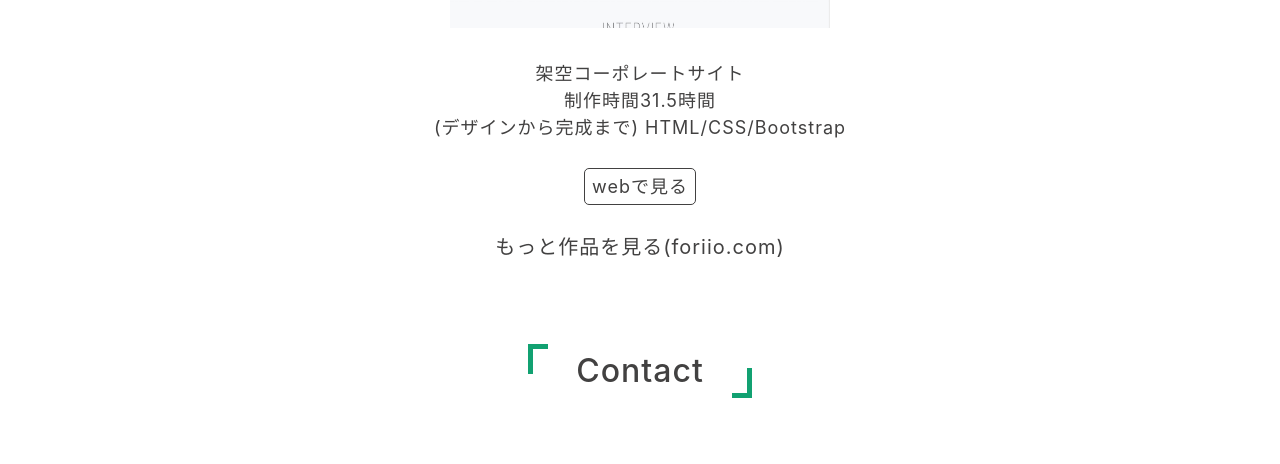
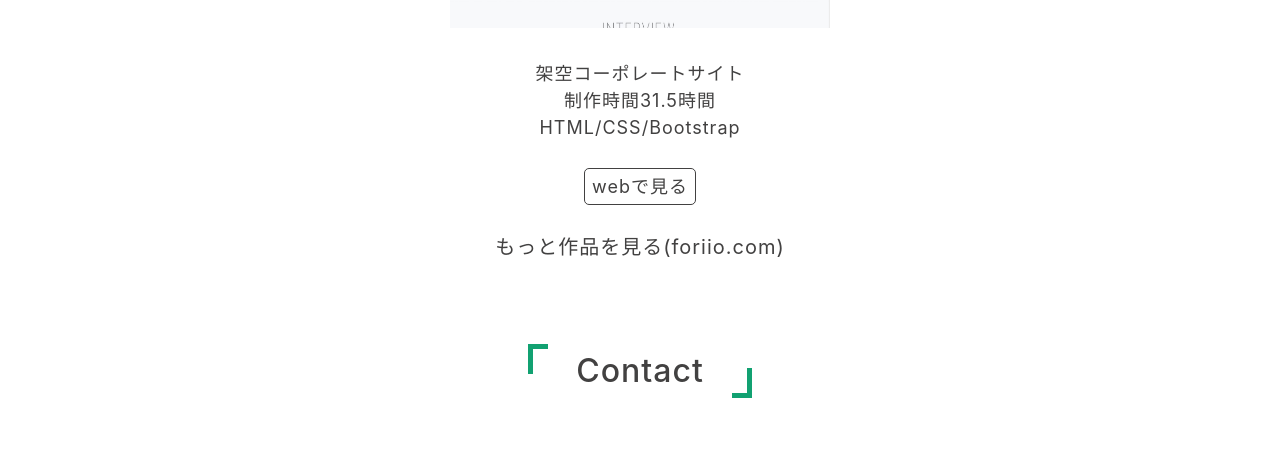
Before and after one commit to MIMOMIoooo/mimomioooo.github.io.my-portforio, a plain HTML site: page index.html in a window 1280 px wide. Shown: the part 1763-2227 px from the top of the page. Drawn offline with nearby package versions, Linux system fonts and the light colour scheme.

Commit message:
worksのtextの一部を削除

```diff
--- a/index.html
+++ b/index.html
@@ -82,7 +82,6 @@
         <div class="works-item-about">
           <p>架空コーポレートサイト<br>
             制作時間31.5時間<br>
-            (デザインから完成まで)
             HTML/CSS/Bootstrap
           </p>
           <a href="https://mimomioooo.github.io/corporate01/" target="_blank" rel="noopener noreferrer">webで見る</a>
```
